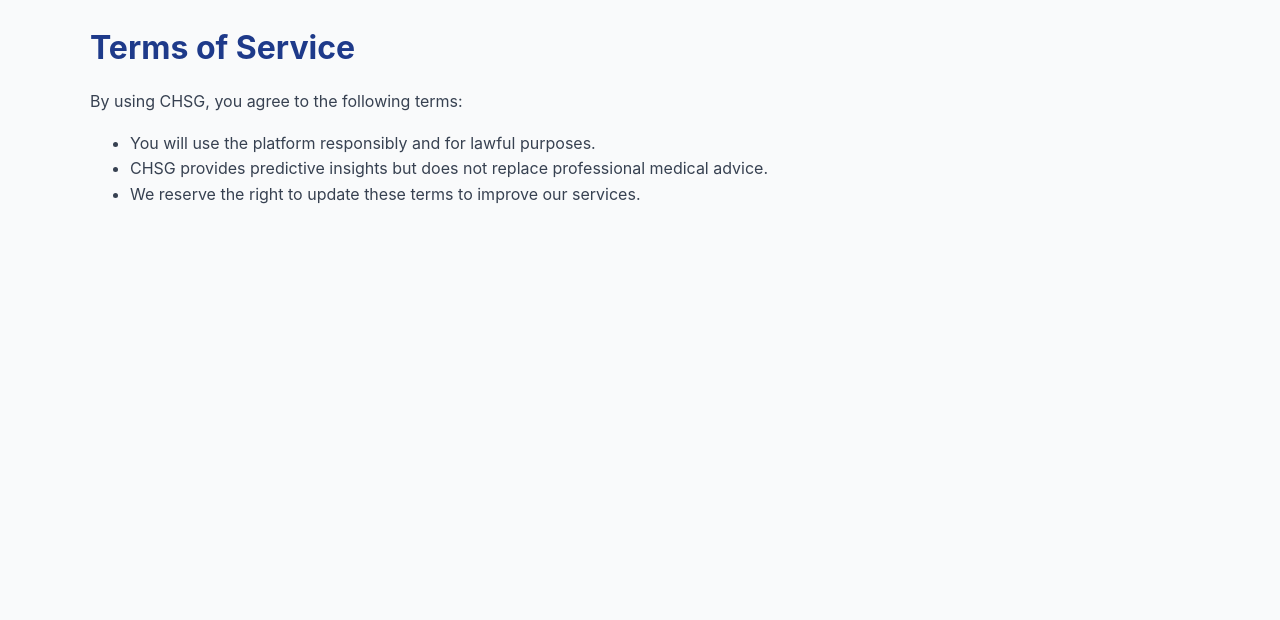
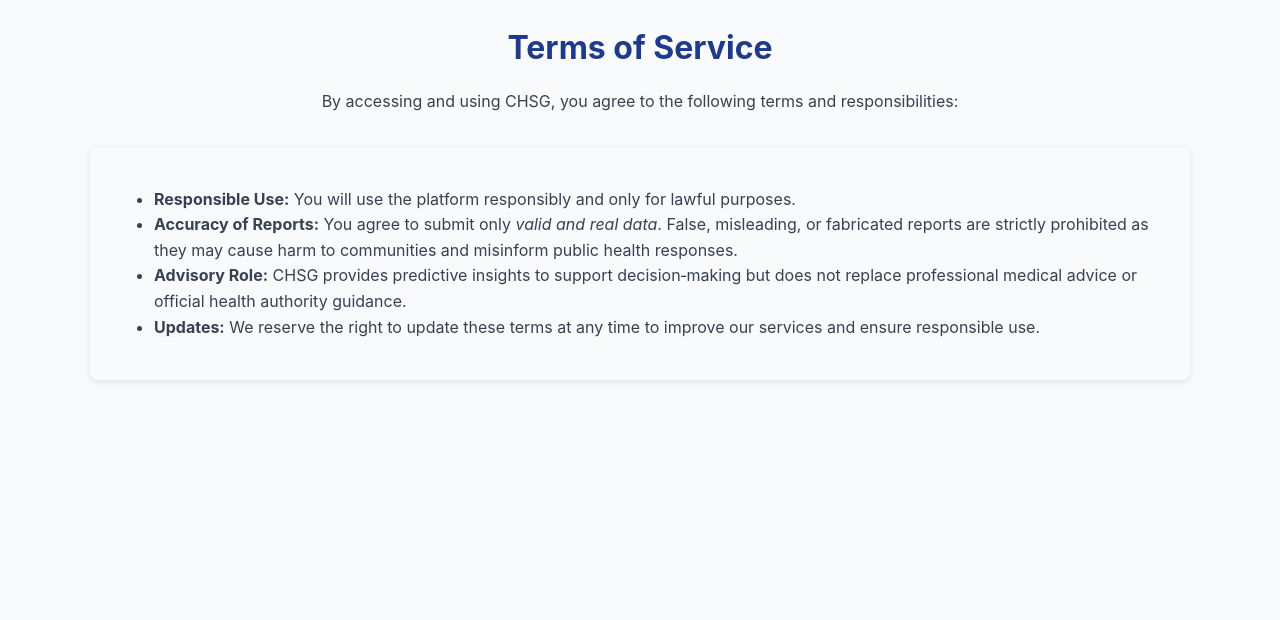
Before and after one commit to Zeenah-Yusuf/chsg, a FastAPI app: page /terms in a window 1280 px wide. Shown: the part 72-692 px from the top of the page. Run offline with FastAPI, Linux system fonts and the light colour scheme.

Commit message:
Update terms.html

```diff
--- a/api/templates/terms.html
+++ b/api/templates/terms.html
@@ -1,13 +1,27 @@
 {% extends "base.html" %}
 
 {% block content %}
-<h1>Terms of Service</h1>
-<p>
-    By using CHSG, you agree to the following terms:
-</p>
-<ul>
-    <li>You will use the platform responsibly and for lawful purposes.</li>
-    <li>CHSG provides predictive insights but does not replace professional medical advice.</li>
-    <li>We reserve the right to update these terms to improve our services.</li>
-</ul>
+<div class="page-header">
+  <h1>Terms of Service</h1>
+  <p class="subtitle">
+    By accessing and using CHSG, you agree to the following terms and responsibilities:
+  </p>
+</div>
+
+<div class="card">
+  <ul class="terms-list">
+    <li>
+      <strong>Responsible Use:</strong> You will use the platform responsibly and only for lawful purposes.
+    </li>
+    <li>
+      <strong>Accuracy of Reports:</strong> You agree to submit only <em>valid and real data</em>. False, misleading, or fabricated reports are strictly prohibited as they may cause harm to communities and misinform public health responses.
+    </li>
+    <li>
+      <strong>Advisory Role:</strong> CHSG provides predictive insights to support decision‑making but does not replace professional medical advice or official health authority guidance.
+    </li>
+    <li>
+      <strong>Updates:</strong> We reserve the right to update these terms at any time to improve our services and ensure responsible use.
+    </li>
+  </ul>
+</div>
 {% endblock %}
```
